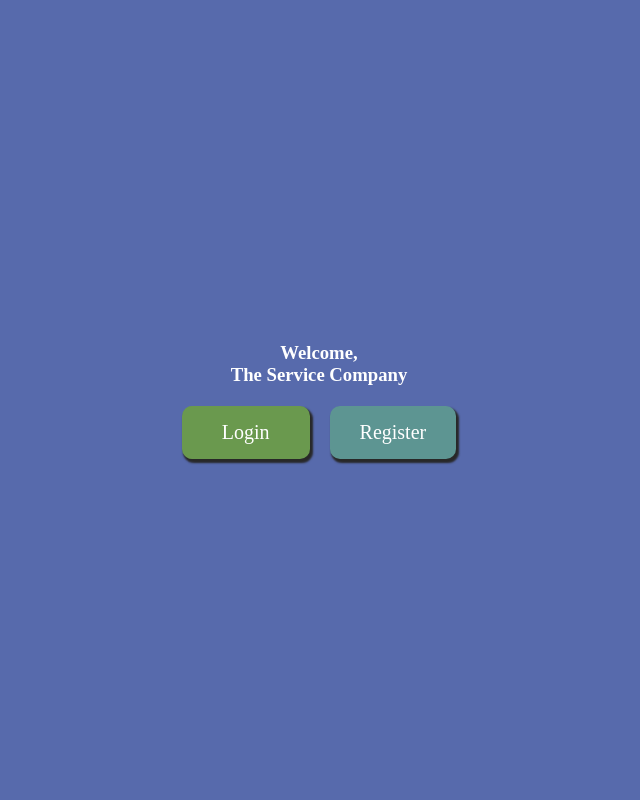
After one commit to developerdatascience/fastapi_jwt, a FastAPI app: template templates/root.html in a window 1280 px wide. The commit adds this page. Shown: the whole page, without its empty margins (321-961 px from the left). Run offline with FastAPI, Linux system fonts and the light colour scheme; the template is opened without the code that fills it, so the values that code supplies are empty; parts of the project's set-up code (start-up, migrations or seed data) failed here and were passed over.

```diff
--- a/auth.py
+++ b/app/auth.py
@@ -1,10 +1,10 @@
 from datetime import datetime, timedelta
 from jose import jwt
 from passlib.context import CryptContext
-from config import settings
+from app.config import settings
 import secrets
 from sqlalchemy.orm import Session
-from models import User
+from app.models import User
 
 pwd_context = CryptContext(schemes=["bcrypt"], deprecated="auto")
 
--- a/database.py
+++ b/app/database.py
@@ -1,7 +1,7 @@
 from sqlalchemy import create_engine, MetaData
 from sqlalchemy.ext.declarative import declarative_base
 from sqlalchemy.orm import sessionmaker
-from config import settings
+from .config import settings
 
 DATABASE_URL = settings.DATABASE_URL
 
--- a/email_utils.py
+++ b/app/email_utils.py
@@ -1,5 +1,5 @@
 from fastapi_mail import FastMail, MessageSchema, ConnectionConfig
-from config import settings
+from app.config import settings
 from typing import List
 
 conf = ConnectionConfig(
--- /dev/null
+++ b/app/main.py
@@ -0,0 +1,22 @@
+from fastapi import FastAPI
+from fastapi.staticfiles import StaticFiles
+from app.database import engine, Base
+from fastapi.middleware.cors import CORSMiddleware
+from app.routers import users
+
+Base.metadata.create_all(bind=engine)
+
+app = FastAPI(title="FastAPI JWT Auth")
+
+app.mount("/static", StaticFiles(directory="static"), name="static")
+
+app.add_middleware(
+    CORSMiddleware,
+    allow_origins=["*"],  # Adjust this to specify allowed origins
+    allow_credentials=True,
+    allow_methods=["*"],
+    allow_headers=["*"],
+)
+
+
+app.include_router(users.router)
--- a/models.py
+++ b/app/models.py
@@ -1,5 +1,5 @@
 from sqlalchemy import Column, String, Integer
-from database import Base
+from app.database import Base
 
 class User(Base):
     __tablename__ = 'users'
--- a/main.py
+++ b/main.py
@@ -1,5 +1,5 @@
 from fastapi import FastAPI
-from database import engine, Base
+from app.database import engine, Base
 from routers import users
 
 Base.metadata.create_all(bind=engine)
--- /dev/null
+++ b/static/css/root.css
@@ -0,0 +1,71 @@
+* {
+    padding: 0;
+    margin: 0;
+    box-sizing: border-box;
+    font-family: 'Times New Roman', Times, serif;
+}
+
+:root {
+    --bg-color: rgba(13, 41, 136, 0.694);
+    --border-color: rgba(21, 191, 229, 0.749);
+    --text-color: white;
+    --login-btn: #6A994E;
+    --signup-btn: #5d9592;
+}
+
+.container {
+    height: 100vh;
+    background-color: var(--bg-color);
+    overflow: hidden;
+    display: flex;
+    flex-direction: column;
+    justify-content: center;
+    align-items: center;
+}
+
+.header {
+    display: flex;
+    flex-direction: column;
+    justify-content: center;
+    align-items: center;
+    color: var(--text-color);
+}
+
+.btn-group {
+    display: flex;
+    flex-direction: row;
+    justify-content: center;
+    align-items: center;
+    margin-top: 20px;
+    gap: 20px;
+}
+
+.btn-group .signin {
+    text-decoration: none;
+    padding: 15px 40px;
+    background-color: var(--login-btn);
+    text-align: center;
+    font-size: 20px;
+    color: var(--text-color);
+    border-radius: 10px;
+    box-shadow: 2px 3px 2px 1px rgb(40, 40, 40);
+}
+
+.btn-group .signin:hover {
+    background-color: #517b39;
+}
+
+.btn-group .signup {
+    text-decoration: none;
+    padding: 15px 30px;
+    background-color: var(--signup-btn);
+    text-align: center;
+    font-size: 20px;
+    color: var(--text-color);
+    border-radius: 10px;
+    box-shadow: 2px 3px 2px 1px rgb(40, 40, 40);
+}
+
+.btn-group .signup:hover {
+    background-color: #3e6664;
+}
--- a/templates/index.html
+++ b/templates/registration.html
@@ -18,7 +18,7 @@
                     <h3>User Registration</h3>
                 </div>
                 <div class="form-page">
-                    <form action="" id="registrationForm">
+                    <form action="http://127.0.0.1:8000/users/register" method="POST" id="registrationForm">
                         <div class="form-group">
                             <input type="text" name="username" id="username" required>
                             <i class="fa-solid fa-user"></i>
--- /dev/null
+++ b/templates/root.html
@@ -0,0 +1,21 @@
+<!DOCTYPE html>
+<html lang="en">
+<head>
+    <meta charset="UTF-8">
+    <meta name="viewport" content="width=device-width, initial-scale=1.0">
+    <title>TheServiceCompany</title>
+    <link rel="stylesheet" href="/static/css/root.css">
+</head>
+<body>
+    <div class="container">
+        <div class="header">
+            <h3 class="greet">Welcome,</h3>
+            <h3 class="companyname">The Service Company</h3>
+        </div>
+        <div class="btn-group">
+            <a href="http://127.0.0.1:8000/users/" class="signin">Login</a>
+            <a href="http://127.0.0.1:8000/users/register" class="signup">Register</a>
+        </div>
+    </div>
+</body>
+</html>
```
Also changed, not shown: app/dependencies.py (renamed from dependencies.py, +4 -4 lines), app/routers/users.py (added, +81 -0 lines), routers/users.py (deleted, +0 -60 lines), app/__init__.py (added), app/schemas.py (renamed from schemas.py), user.db.
